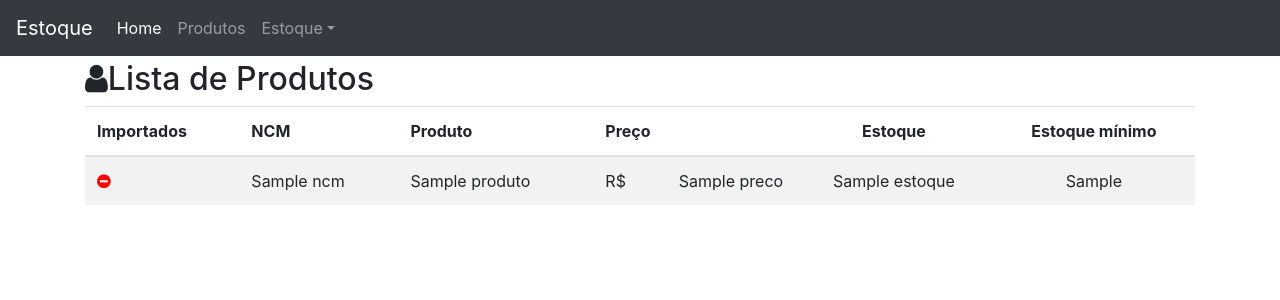
After one commit to Aleleonel/estoque, a Django app: template projeto/produto/templates/produto_list.html in a window 1280 px wide. The commit adds this page. Shown: the top 300 px of the page. Run offline with Django 3.2, Linux system fonts and the light colour scheme; the template is opened without the code that fills it: most values are stand-ins (such as "Sample title", 1, 10 or a date in 2020); some libraries are stand-ins or nearby versions.

Commit message:
produto produto_list, url principal

```diff
--- a/projeto/core/templates/base.html
+++ b/projeto/core/templates/base.html
@@ -18,6 +18,12 @@
     <link href="https://cdnjs.cloudflare.com/ajax/libs/select2/4.0.6-rc.0/css/select2.min.css" rel="stylesheet" />
 
     <link rel="stylesheet" href="{% static 'css/style.css' %}">
+
+    <style>
+      body {
+        margin-top: 60px;
+      }
+    </style>
 
     {% block css %}{% endblock css %}
 
--- /dev/null
+++ b/projeto/produto/templates/produto_list.html
@@ -0,0 +1,56 @@
+{% extends "base.html" %}
+
+{% block css %}
+    <style>
+        .ok {
+            color: green;
+        }
+        .no {
+            color: red;
+        }
+    </style>
+{% endblock %}
+
+{% block content %}
+
+    <div class="page-header">
+        <h2><i class="fa fa-user"></i>Lista de Produtos</h2>
+        {% if object_list %}
+            <table class="table table-striped">
+                <thead>
+                    <tr>
+                        <th>Importados</th>
+                        <th>NCM</th>
+                        <th>Produto</th>
+                        <th>Preço</th>
+                        <th class="text-center">Estoque</th>
+                        <th class="text-center">Estoque mínimo</th>
+                    </tr>
+                </thead>
+                <tbody>
+                {% for object in object_list %}
+                    <tr>
+                        <td>
+                            {% if object.importado %}
+                                <i class="fa fa-check-circle ok" ></i>
+                            {% else %}
+                                 <i class="fa fa-minus-circle no" ></i>
+                            {% endif %}
+                        </td>
+                        <td>{{ object.ncm }}</td>
+                        <td>{{ object.produto }}</td>
+                        <td>R$ <span class="pull-right">{{ object.preco }}</span></td>
+                        <td class="text-center">{{ object.estoque }}</td>
+                        <td class="text-center">{{ object.estoque_minimo }}</td>
+                    </tr>
+                {% endfor %}
+                </tbody>
+            </table>
+        {% else %}
+            <p class="alert alert-warning">Sem itens na lista</p>
+        {% endif %}
+
+
+    </div>
+
+{% endblock content %}
--- a/projeto/urls.py
+++ b/projeto/urls.py
@@ -18,5 +18,6 @@ from django.urls import include, path
 
 urlpatterns = [
     path('', include('projeto.core.urls')),
+    path('produto/', include('projeto.produto.urls')),
     path('admin/', admin.site.urls),
 ]
```
Also changed, not shown: projeto/produto/urls.py (added, +8 -0 lines), projeto/produto/views.py (+7 -1 lines).
